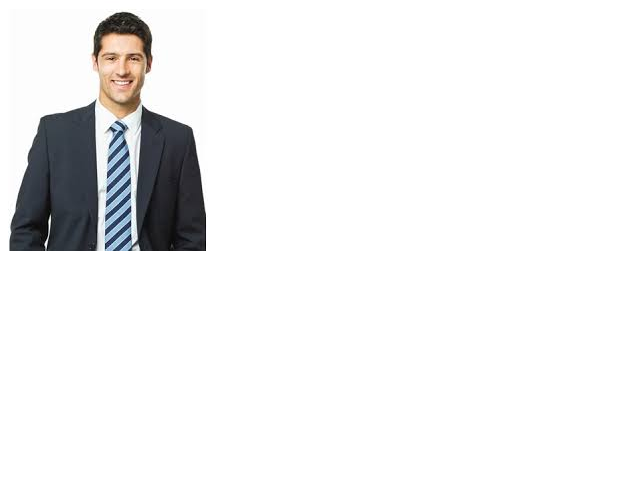
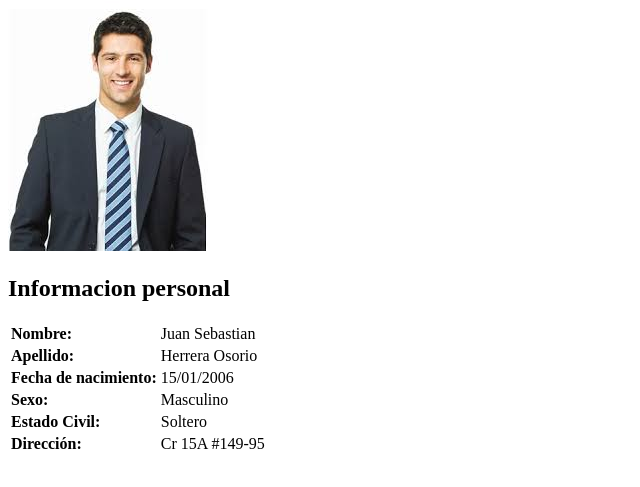
Before and after one commit to jsherrera15-crypto/mi-portafolio, a plain HTML site: page index.html in a window 1280 px wide. Shown: the part 79-566 px from the top of the page, without its empty margins (0-640 px from the left). Drawn offline with Linux system fonts and the light colour scheme.

Commit message:
feat: agrego nueva seccion de informacion personal con una tabla organizada

```diff
--- a/index.html
+++ b/index.html
@@ -11,6 +11,38 @@
         <img src="public/img/foto.jpeg">
     </header>
 
+    <main>
+        <section>
+            <h2>Informacion personal</h2>
+            <table>
+                <tr>
+                    <td><strong>Nombre: </strong></td>
+                    <td>Juan Sebastian</td>
+                </tr>
+                <tr>
+                    <td><strong>Apellido: </strong></td>
+                    <td>Herrera Osorio</td>
+                </tr>
+                <tr>
+                    <td><strong>Fecha de nacimiento: </strong></td>
+                    <td>15/01/2006</td>
+                </tr>
+                <tr>
+                    <td><strong>Sexo: </strong></td>
+                    <td>Masculino</td>
+                </tr>
+                <tr>
+                    <td><strong>Estado Civil: </strong></td>
+                    <td>Soltero</td>
+                </tr>
+                <tr>
+                    <td><strong>Dirección: </strong></td>
+                    <td>Cr 15A #149-95</td>
+                </tr>
+            </table>
+        </section>
+    </main>
+
 
 </body>
 </html>
```
